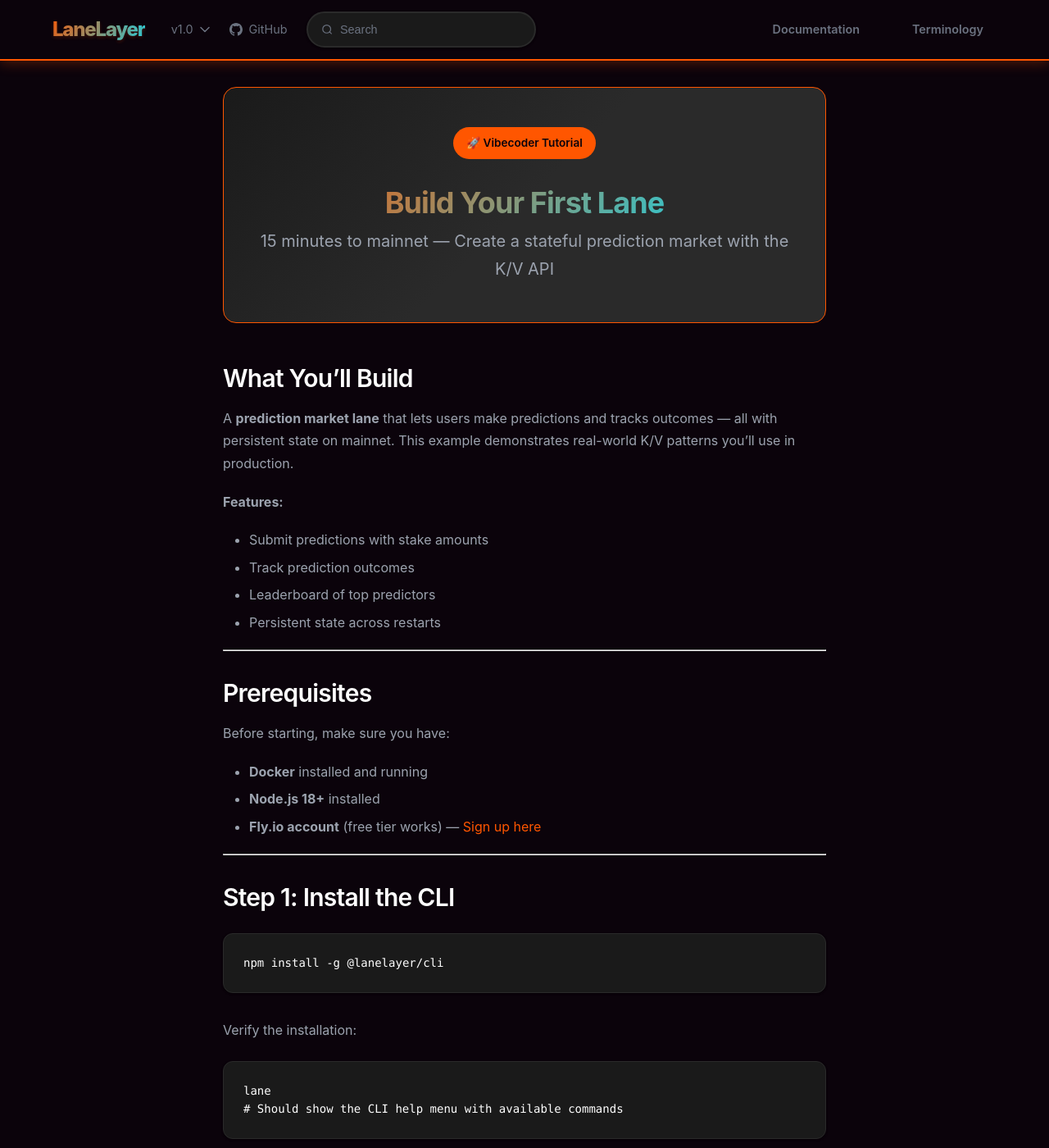
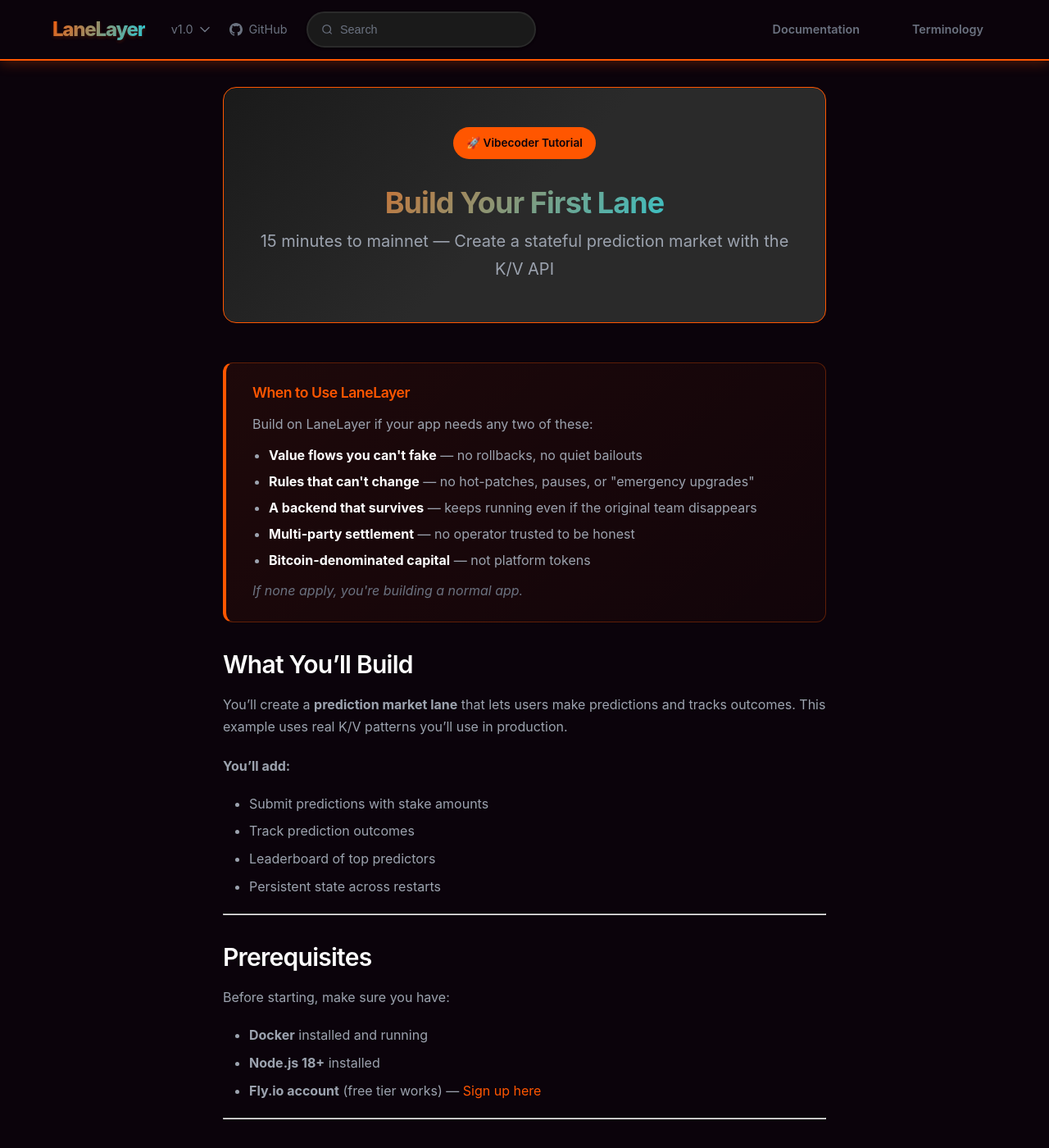
Before and after one commit to lanelayer/lanelayer.github.io, a Jekyll site: the page built from build-first-lane.md, in a window 1280 px wide and 1400 px high. Shown: the whole window at 82% size. Built offline with Jekyll 4.4.1, drawn with Linux system fonts in a browser that asks for light colours.

Commit message:
Add 'When to Use LaneLayer' callout to first lane tutorial
- Add prominent callout box with 5 value propositions (value flows, immutable rules, survivable backend, multi-party settlement, Bitcoin capital)
- Add CSS styling for .when-to-use callout with orange accent
- Update tutorial intro to be more conversational and direct
- Update quest page overview to be action-oriented
- Increment CSS version for cache busting

```diff
--- a/_layouts/default.html
+++ b/_layouts/default.html
@@ -6,7 +6,7 @@
     <title>{{ site.title }} - {{ page.title }}</title>
     <link rel="icon" type="image/svg+xml" href="/favicon.svg?v=3" />
     <link rel="alternate icon" href="/favicon.ico" />
-    <link rel="stylesheet" href="/assets/css/style.css?v=27" />
+    <link rel="stylesheet" href="/assets/css/style.css?v=28" />
     <link rel="preconnect" href="https://fonts.googleapis.com" />
     <link rel="preconnect" href="https://fonts.gstatic.com" crossorigin />
     <link
--- a/assets/css/style.css
+++ b/assets/css/style.css
@@ -1540,6 +1540,53 @@
   margin: 0;
 }
 
+/* When to Use LaneLayer Callout */
+.when-to-use {
+  background: linear-gradient(
+    135deg,
+    rgba(255, 86, 0, 0.08) 0%,
+    rgba(255, 86, 0, 0.03) 100%
+  );
+  border: 1px solid rgba(255, 86, 0, 0.3);
+  border-left: 4px solid var(--accent-primary);
+  border-radius: var(--radius-lg);
+  padding: 1.5rem 2rem;
+  margin: 2rem 0;
+}
+
+.when-to-use h3 {
+  color: var(--accent-primary);
+  font-size: 1.1rem;
+  margin: 0 0 0.75rem 0;
+  font-weight: 600;
+}
+
+.when-to-use p {
+  margin: 0 0 0.75rem 0;
+  color: var(--text-secondary);
+}
+
+.when-to-use ul {
+  margin: 0.75rem 0;
+  padding-left: 1.25rem;
+}
+
+.when-to-use li {
+  margin: 0.5rem 0;
+  color: var(--text-secondary);
+  line-height: 1.5;
+}
+
+.when-to-use li strong {
+  color: var(--text-primary);
+}
+
+.when-to-use p:last-child {
+  margin-bottom: 0;
+  font-style: italic;
+  color: var(--text-muted);
+}
+
 /* Quest Page Header */
 .quest-header {
   text-align: center;
--- a/build-first-lane.md
+++ b/build-first-lane.md
@@ -9,11 +9,24 @@
     <p class="tutorial-subtitle">15 minutes to mainnet — Create a stateful prediction market with the K/V API</p>
 </div>
 
+<div class="when-to-use">
+    <h3>When to Use LaneLayer</h3>
+    <p>Build on LaneLayer if your app needs any two of these:</p>
+    <ul>
+        <li><strong>Value flows you can't fake</strong> — no rollbacks, no quiet bailouts</li>
+        <li><strong>Rules that can't change</strong> — no hot-patches, pauses, or "emergency upgrades"</li>
+        <li><strong>A backend that survives</strong> — keeps running even if the original team disappears</li>
+        <li><strong>Multi-party settlement</strong> — no operator trusted to be honest</li>
+        <li><strong>Bitcoin-denominated capital</strong> — not platform tokens</li>
+    </ul>
+    <p>If none apply, you're building a normal app.</p>
+</div>
+
 ## What You'll Build
 
-A **prediction market lane** that lets users make predictions and tracks outcomes — all with persistent state on mainnet. This example demonstrates real-world K/V patterns you'll use in production.
+You'll create a **prediction market lane** that lets users make predictions and tracks outcomes. This example uses real K/V patterns you'll use in production.
 
-**Features:**
+**You'll add:**
 
 - Submit predictions with stake amounts
 - Track prediction outcomes
```
Also changed, not shown: quest-first-lane.md (+1 -1 lines).
